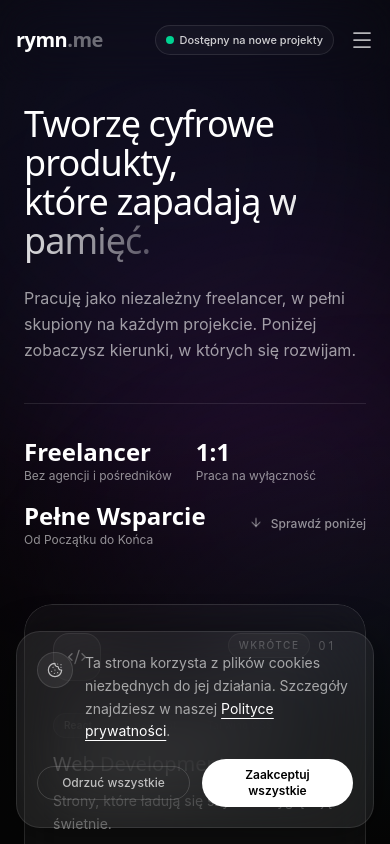
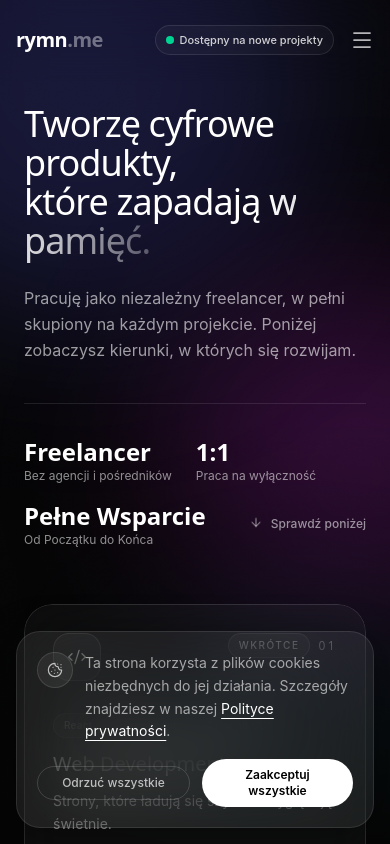
Before and after one commit to waskok/rymn.me, a React (Vite) app: page / in a window 390 px wide. Shown: the top 844 px of the page. Built offline with nearby package versions, Linux system fonts and the light colour scheme.

Commit message:
animation optimize

```diff
--- a/src/components/AmbientBackground.tsx
+++ b/src/components/AmbientBackground.tsx
@@ -1,26 +1,35 @@
 import { motion } from 'framer-motion';
+import { usePerformanceMode } from '../lib/usePerformanceMode';
 
 /**
  * Deep-black backdrop composed of three slow-drifting glow orbs and a
  * film-grain layer. Everything here is fixed and non-interactive.
  */
 export function AmbientBackground() {
+  const { reduceVisualEffects } = usePerformanceMode();
+
   return (
     <div aria-hidden className="pointer-events-none fixed inset-0 z-0 overflow-hidden bg-void-950">
       <motion.div
-        className="absolute -top-40 -left-40 h-[36rem] w-[36rem] rounded-full bg-indigo-500/10 blur-[120px]"
-        animate={{ x: [0, 60, 0], y: [0, 40, 0] }}
-        transition={{ duration: 18, repeat: Infinity, ease: 'easeInOut' }}
+        className={`absolute -top-40 -left-40 rounded-full bg-indigo-500/20 ${
+          reduceVisualEffects ? 'h-[30rem] w-[30rem] blur-[88px]' : 'h-[36rem] w-[36rem] blur-[112px]'
+        }`}
+        animate={reduceVisualEffects ? undefined : { x: [0, 60, 0], y: [0, 40, 0] }}
+        transition={reduceVisualEffects ? undefined : { duration: 18, repeat: Infinity, ease: 'easeInOut' }}
       />
       <motion.div
-        className="absolute top-1/3 -right-40 h-[30rem] w-[30rem] rounded-full bg-fuchsia-500/10 blur-[120px]"
-        animate={{ x: [0, -50, 0], y: [0, -30, 0] }}
-        transition={{ duration: 22, repeat: Infinity, ease: 'easeInOut' }}
+        className={`absolute top-1/3 -right-40 rounded-full bg-fuchsia-500/20 ${
+          reduceVisualEffects ? 'h-[24rem] w-[24rem] blur-[84px]' : 'h-[30rem] w-[30rem] blur-[112px]'
+        }`}
+        animate={reduceVisualEffects ? undefined : { x: [0, -50, 0], y: [0, -30, 0] }}
+        transition={reduceVisualEffects ? undefined : { duration: 22, repeat: Infinity, ease: 'easeInOut' }}
       />
       <motion.div
-        className="absolute bottom-[-10rem] left-1/3 h-[28rem] w-[28rem] rounded-full bg-cyan-400/10 blur-[130px]"
-        animate={{ x: [0, 40, 0], y: [0, -30, 0] }}
-        transition={{ duration: 20, repeat: Infinity, ease: 'easeInOut' }}
+        className={`absolute bottom-[-10rem] left-1/3 rounded-full bg-cyan-400/18 ${
+          reduceVisualEffects ? 'h-[22rem] w-[22rem] blur-[90px]' : 'h-[28rem] w-[28rem] blur-[118px]'
+        }`}
+        animate={reduceVisualEffects ? undefined : { x: [0, 40, 0], y: [0, -30, 0] }}
+        transition={reduceVisualEffects ? undefined : { duration: 20, repeat: Infinity, ease: 'easeInOut' }}
       />
 
       <div className="grain-overlay absolute inset-0 opacity-[0.035] mix-blend-overlay" />
--- a/src/components/ContactButton.tsx
+++ b/src/components/ContactButton.tsx
@@ -7,10 +7,16 @@ interface ContactButtonProps {
   className?: string;
   fullWidth?: boolean;
   onClick?: () => void;
+  reduceVisualEffects?: boolean;
 }
 
 /** Primary CTA linking to the contact form — shared by the header and mobile footer. */
-export function ContactButton({ className = '', fullWidth = false, onClick }: ContactButtonProps) {
+export function ContactButton({
+  className = '',
+  fullWidth = false,
+  onClick,
+  reduceVisualEffects = false,
+}: ContactButtonProps) {
   const handleSamePathScroll = useSamePathScrollTop('/kontakt');
 
   return (
@@ -21,11 +27,15 @@ export function ContactButton({ className = '', fullWidth = false, onClick }: Co
           handleSamePathScroll(event);
           onClick?.();
         }}
-        className={`animate-cta-glow group relative isolate inline-flex items-center gap-2 overflow-hidden rounded-full bg-white font-semibold text-black transition-transform duration-200 hover:scale-105 ${
+        className={`${reduceVisualEffects ? '' : 'animate-cta-glow'} group relative isolate inline-flex items-center gap-2 overflow-hidden rounded-full bg-white font-semibold text-black transition-transform duration-200 hover:scale-105 ${
           fullWidth ? 'w-full justify-center' : ''
         } ${className}`}
       >
-        <span className="pointer-events-none absolute inset-y-0 -left-1/3 w-1/3 -skew-x-12 bg-gradient-to-r from-transparent via-white/80 to-transparent opacity-0 transition-opacity duration-300 group-hover:opacity-100 group-hover:animate-shine" />
+        <span
+          className={`pointer-events-none absolute inset-y-0 -left-1/3 w-1/3 -skew-x-12 bg-gradient-to-r from-transparent via-white/80 to-transparent opacity-0 transition-opacity duration-300 group-hover:opacity-100 ${
+            reduceVisualEffects ? '' : 'group-hover:animate-shine'
+          }`}
+        />
         <MessageSquare className="relative z-10 h-3.5 w-3.5 shrink-0" strokeWidth={1.9} />
         <span className="relative z-10">Formularz kontaktowy</span>
       </Link>
--- a/src/components/CursorGlow.tsx
+++ b/src/components/CursorGlow.tsx
@@ -1,5 +1,6 @@
 import { useEffect } from 'react';
 import { motion, useMotionTemplate, useMotionValue, useSpring } from 'framer-motion';
+import { usePerformanceMode } from '../lib/usePerformanceMode';
 
 /**
  * A soft radial spotlight that trails the cursor across the entire viewport.
@@ -7,21 +8,35 @@ import { motion, useMotionTemplate, useMotionValue, useSpring } from 'framer-mot
  * media query below (it simply never receives pointer move events there).
  */
 export function CursorGlow() {
+  const { reduceVisualEffects } = usePerformanceMode();
   const mouseX = useMotionValue(-400);
   const mouseY = useMotionValue(-400);
-  const x = useSpring(mouseX, { stiffness: 60, damping: 20, mass: 0.6 });
-  const y = useSpring(mouseY, { stiffness: 60, damping: 20, mass: 0.6 });
+  const x = useSpring(mouseX, { stiffness: 56, damping: 18, mass: 0.6 });
+  const y = useSpring(mouseY, { stiffness: 56, damping: 18, mass: 0.6 });
 
   useEffect(() => {
+    if (reduceVisualEffects) return;
+
+    let rafId = 0;
     const handleMove = (event: globalThis.MouseEvent) => {
-      mouseX.set(event.clientX);
-      mouseY.set(event.clientY);
+      if (rafId) return;
+      rafId = window.requestAnimationFrame(() => {
+        mouseX.set(event.clientX);
+        mouseY.set(event.clientY);
+        rafId = 0;
+      });
     };
+
     window.addEventListener('pointermove', handleMove);
-    return () => window.removeEventListener('pointermove', handleMove);
-  }, [mouseX, mouseY]);
+    return () => {
+      window.removeEventListener('pointermove', handleMove);
+      if (rafId) window.cancelAnimationFrame(rafId);
+    };
+  }, [mouseX, mouseY, reduceVisualEffects]);
 
-  const background = useMotionTemplate`radial-gradient(600px circle at ${x}px ${y}px, rgba(255,255,255,0.06), transparent 70%)`;
+  const background = useMotionTemplate`radial-gradient(760px circle at ${x}px ${y}px, rgba(255,255,255,0.1), transparent 72%)`;
+
+  if (reduceVisualEffects) return null;
 
   return (
     <motion.div
--- a/src/components/Header.tsx
+++ b/src/components/Header.tsx
@@ -6,12 +6,15 @@ import { Magnetic } from './Magnetic';
 import { ContactButton } from './ContactButton';
 import { useLogoClick } from '../lib/useLogoClick';
 import { easeOut } from '../lib/motion';
+import { usePerformanceMode } from '../lib/usePerformanceMode';
 
-function StatusPill() {
+function StatusPill({ reduceVisualEffects }: { reduceVisualEffects: boolean }) {
   return (
     <div className="flex min-w-0 items-center gap-1.5 rounded-full border border-white/10 bg-white/[0.03] px-2.5 py-1.5 backdrop-blur-sm sm:gap-2 sm:px-4 sm:py-2">
       <span className="relative flex h-2 w-2 shrink-0">
-        <span className="absolute inline-flex h-full w-full animate-ping rounded-full bg-emerald-400 opacity-60" />
+        {!reduceVisualEffects && (
+          <span className="absolute inline-flex h-full w-full animate-ping rounded-full bg-emerald-400 opacity-60" />
+        )}
         <span className="relative inline-flex h-2 w-2 rounded-full bg-emerald-400" />
       </span>
       <span className="truncate text-[11px] font-medium text-white/80 sm:text-xs">
@@ -21,7 +24,15 @@ function StatusPill() {
   );
 }
 
-function SupportButton({ className = '', onClick }: { className?: string; onClick?: () => void }) {
+function SupportButton({
+  className = '',
+  onClick,
+  reduceVisualEffects,
+}: {
+  className?: string;
+  onClick?: () => void;
+  reduceVisualEffects: boolean;
+}) {
   return (
     <a
       href="https://buycoffee.to/rymn"
@@ -30,10 +41,12 @@ function SupportButton({ className = '', onClick }: { className?: string; onClic
       onClick={onClick}
       className={`relative isolate flex items-center gap-2 overflow-visible rounded-full border border-white/15 font-medium text-white/80 transition-colors hover:border-white/30 hover:text-white ${className}`}
     >
-      <span
-        aria-hidden="true"
-        className="animate-support-pulse pointer-events-none absolute inset-0 rounded-full border-2 border-white/35"
-      />
+      {!reduceVisualEffects && (
+        <span
+          aria-hidden="true"
+          className="animate-support-pulse pointer-events-none absolute inset-0 rounded-full border-2 border-white/35"
+        />
+      )}
       <Coffee className="relative z-10 h-3.5 w-3.5 shrink-0" strokeWidth={1.75} />
       <span className="relative z-10">Wesprzyj mnie</span>
     </a>
@@ -43,6 +56,7 @@ function SupportButton({ className = '', onClick }: { className?: string; onClic
 export function Header() {
   const [isMenuOpen, setIsMenuOpen] = useState(false);
   const handleLogoClick = useLogoClick();
+  const { reduceVisualEffects } = usePerformanceMode();
 
   const { scrollY } = useScroll();
   const borderOpacity = useTransform(scrollY, [0, 120], [0, 0.12]);
@@ -70,12 +84,18 @@ export function Header() {
         </Magnetic>
 
         <div className="flex min-w-0 items-center gap-2 sm:gap-3">
-          <StatusPill />
+          <StatusPill reduceVisualEffects={reduceVisualEffects} />
 
           <div className="hidden items-center gap-3 sm:flex">
-            <SupportButton className="px-4 py-2 text-xs sm:px-5 sm:py-2.5 sm:text-sm" />
+            <SupportButton
+              className="px-4 py-2 text-xs sm:px-5 sm:py-2.5 sm:text-sm"
+              reduceVisualEffects={reduceVisualEffects}
+            />
 
-            <ContactButton className="px-4 py-2 text-xs sm:px-5 sm:py-2.5 sm:text-sm" />
+            <ContactButton
+              className="px-4 py-2 text-xs sm:px-5 sm:py-2.5 sm:text-sm"
+              reduceVisualEffects={reduceVisualEffects}
+            />
           </div>
 
           <button
@@ -104,11 +124,13 @@ export function Header() {
                 fullWidth
                 className="px-4 py-3 text-sm"
                 onClick={() => setIsMenuOpen(false)}
+                reduceVisualEffects={reduceVisualEffects}
               />
 
               <SupportButton
                 className="justify-center px-4 py-3 text-sm"
                 onClick={() => setIsMenuOpen(false)}
+                reduceVisualEffects={reduceVisualEffects}
               />
             </div>
           </motion.div>
--- a/src/components/Magnetic.tsx
+++ b/src/components/Magnetic.tsx
@@ -1,5 +1,6 @@
 import { useRef, type PointerEvent, type ReactNode } from 'react';
 import { motion, useMotionValue, useSpring } from 'framer-motion';
+import { usePerformanceMode } from '../lib/usePerformanceMode';
 
 interface MagneticProps {
   children: ReactNode;
@@ -12,6 +13,7 @@ interface MagneticProps {
  * cursor while it's hovered, then springs back to rest on pointer leave.
  */
 export function Magnetic({ children, strength = 0.4, className }: MagneticProps) {
+  const { reduceVisualEffects } = usePerformanceMode();
   const ref = useRef<HTMLDivElement>(null);
   const x = useMotionValue(0);
   const y = useMotionValue(0);
@@ -19,6 +21,7 @@ export function Magnetic({ children, strength = 0.4, className }: MagneticProps)
   const springY = useSpring(y, { stiffness: 200, damping: 16, mass: 0.4 });
 
   const handlePointerMove = (event: PointerEvent<HTMLDivElement>) => {
+    if (reduceVisualEffects) return;
     const bounds = ref.current?.getBoundingClientRect();
     if (!bounds) return;
     const relativeX = event.clientX - (bounds.left + bounds.width / 2);
@@ -35,9 +38,9 @@ export function Magnetic({ children, strength = 0.4, className }: MagneticProps)
   return (
     <motion.div
       ref={ref}
-      onPointerMove={handlePointerMove}
+      onPointerMove={reduceVisualEffects ? undefined : handlePointerMove}
       onPointerLeave={handlePointerLeave}
-      style={{ x: springX, y: springY }}
+      style={reduceVisualEffects ? undefined : { x: springX, y: springY }}
       className={className}
     >
       {children}
--- a/src/components/Marquee.tsx
+++ b/src/components/Marquee.tsx
@@ -1,8 +1,11 @@
+import { usePerformanceMode } from '../lib/usePerformanceMode';
+
 interface MarqueeProps {
   tags: readonly string[];
 }
 
 export function Marquee({ tags }: MarqueeProps) {
+  const { reduceVisualEffects } = usePerformanceMode();
   const loop = [...tags, ...tags];
 
   return (
@@ -10,7 +13,11 @@ export function Marquee({ tags }: MarqueeProps) {
       <div className="pointer-events-none absolute inset-y-0 left-0 z-10 w-24 bg-gradient-to-r from-void-950 to-transparent" />
       <div className="pointer-events-none absolute inset-y-0 right-0 z-10 w-24 bg-gradient-to-l from-void-950 to-transparent" />
 
-      <div className="animate-marquee flex w-max items-center gap-10 whitespace-nowrap">
+      <div
+        className={`flex w-max items-center gap-10 whitespace-nowrap ${
+          reduceVisualEffects ? '' : 'animate-marquee'
+        }`}
+      >
         {loop.map((tag, i) => (
           <span
             key={`${tag}-${i}`}
--- /dev/null
+++ b/src/lib/usePerformanceMode.ts
@@ -0,0 +1,55 @@
+import { useEffect, useState } from 'react';
+
+interface PerformanceMode {
+  prefersReducedMotion: boolean;
+  isLowPerformanceDevice: boolean;
+  reduceVisualEffects: boolean;
+}
+
+function getInitialMotionPreference() {
+  if (typeof window === 'undefined') return false;
+  return window.matchMedia('(prefers-reduced-motion: reduce)').matches;
+}
+
+function detectLowPerformanceDevice() {
+  if (typeof navigator === 'undefined') return false;
+
+  const hardwareThreads = navigator.hardwareConcurrency ?? 8;
+  const navWithMemory = navigator as Navigator & { deviceMemory?: number };
+  const memoryGb = navWithMemory.deviceMemory ?? 8;
+  const isCoarsePointer = window.matchMedia('(pointer: coarse)').matches;
+
+  return hardwareThreads <= 4 || memoryGb <= 4 || isCoarsePointer;
+}
+
+/**
+ * Adapts decorative effects to weaker devices while preserving premium visuals
+ * on machines that can comfortably render them.
+ */
+export function usePerformanceMode(): PerformanceMode {
+  const [prefersReducedMotion, setPrefersReducedMotion] = useState(getInitialMotionPreference);
+  const [isLowPerformanceDevice, setIsLowPerformanceDevice] = useState(false);
+
+  useEffect(() => {
+    const media = window.matchMedia('(prefers-reduced-motion: reduce)');
+    const updateMotionPreference = () => setPrefersReducedMotion(media.matches);
+    const updateDevicePerf = () => setIsLowPerformanceDevice(detectLowPerformanceDevice());
+
+    updateMotionPreference();
+    updateDevicePerf();
+
+    media.addEventListener('change', updateMotionPreference);
+    window.addEventListener('resize', updateDevicePerf);
+
+    return () => {
+      media.removeEventListener('change', updateMotionPreference);
+      window.removeEventListener('resize', updateDevicePerf);
+    };
+  }, []);
+
+  return {
+    prefersReducedMotion,
+    isLowPerformanceDevice,
+    reduceVisualEffects: prefersReducedMotion || isLowPerformanceDevice,
+  };
+}
```
Also changed, not shown: src/index.css (+15 -0 lines).
